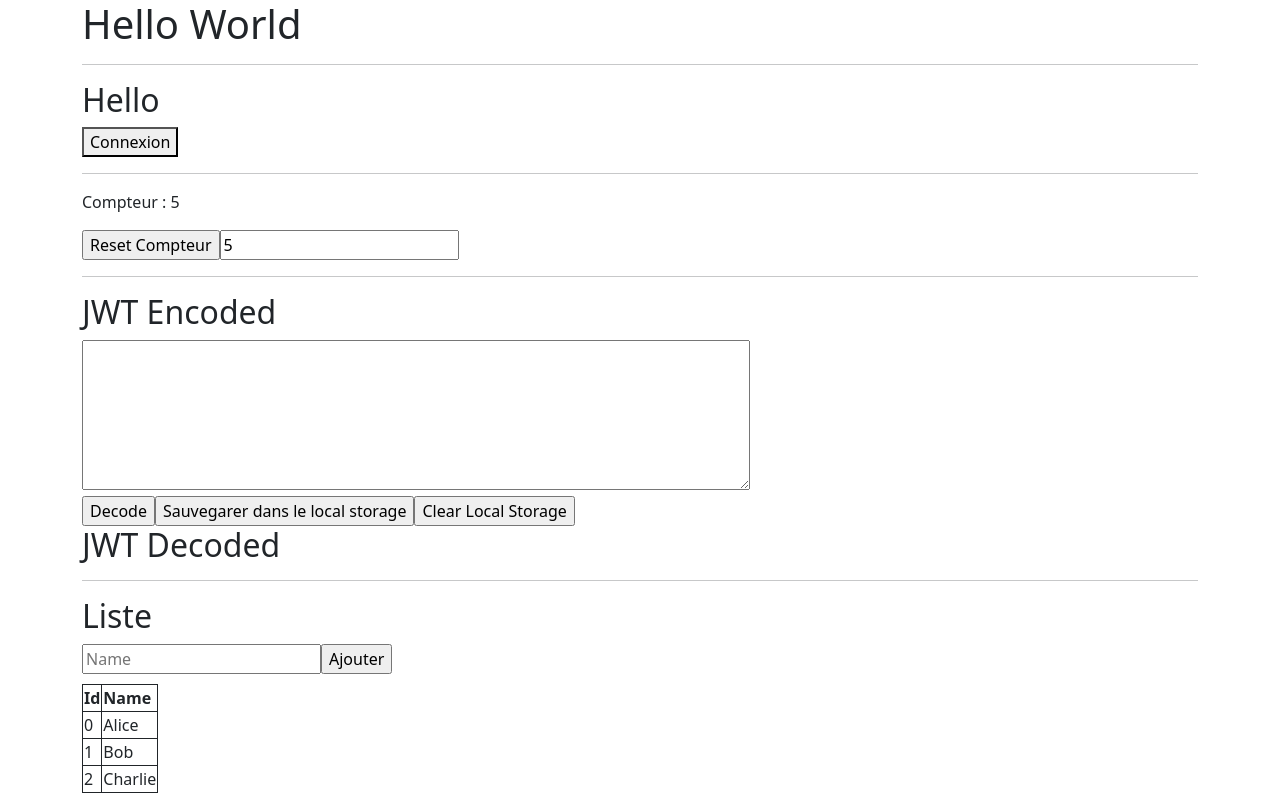
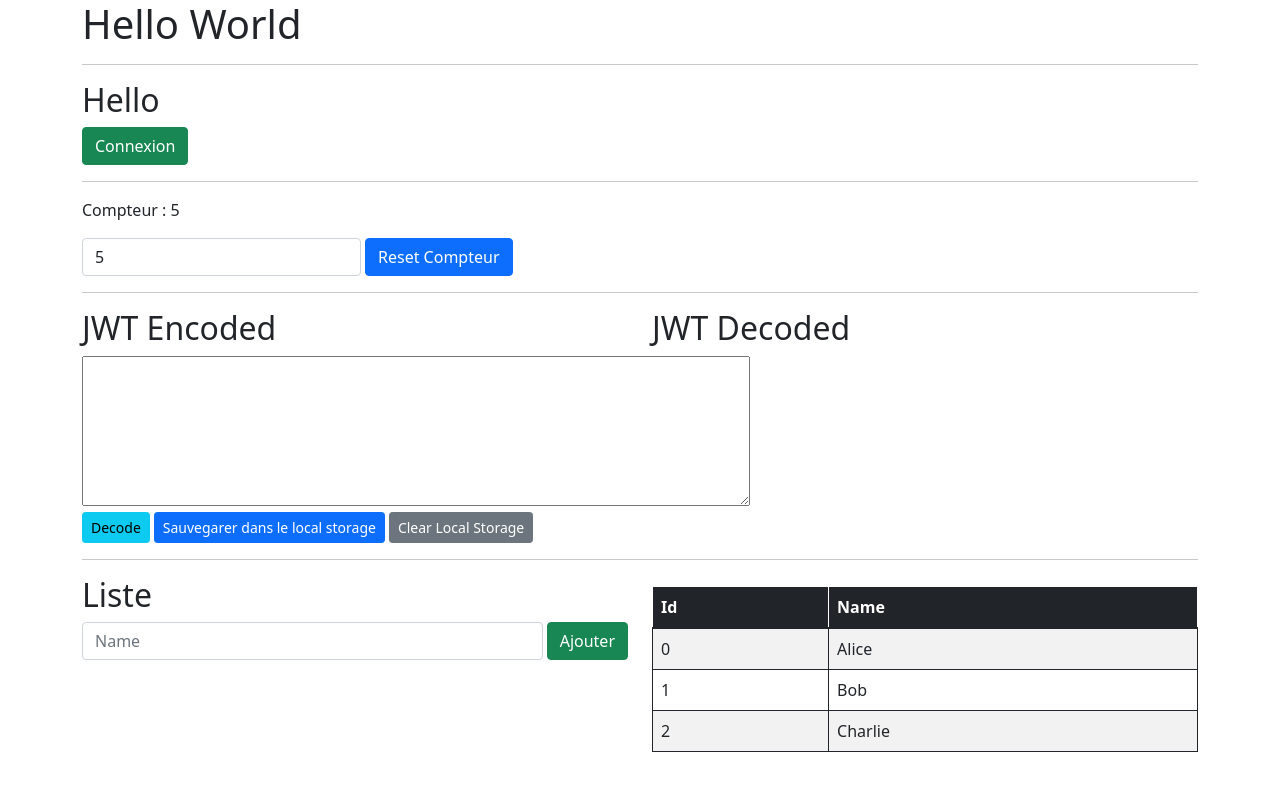
Before and after one commit to MrCookie78/VueJsProject, a Vue app: page / in a window 1280 px wide. Built offline with nearby package versions, Linux system fonts and the light colour scheme.

Commit message:
Ajout des classes bootstrap

```diff
--- a/src/components/CompteurTime.vue
+++ b/src/components/CompteurTime.vue
@@ -14,6 +14,13 @@ function ResetCompteur() {
 
 <template>
   <p>Compteur : {{ compteur }}</p>
-  <input type="button" @click="ResetCompteur()" value="Reset Compteur" />
-  <input type="number" v-model="compteur" />
+  <div class="d-flex">
+    <input type="number" class="form-control me-1 w-25" v-model="compteur" />
+    <input
+      type="button"
+      class="btn btn-primary"
+      @click="ResetCompteur()"
+      value="Reset Compteur"
+    />
+  </div>
 </template>
--- a/src/components/JwtDecode.vue
+++ b/src/components/JwtDecode.vue
@@ -27,21 +27,34 @@ function ClearLocal() {
 </script>
 
 <template>
-  <div>
+  <div class="row">
+    <div class="col-md-6">
       <h2>JWT Encoded</h2>
       <textarea name="jwt" cols="70" rows="6" v-model="jwt_encoded"></textarea>
       <br />
-    <input type="button" @click="Decode()" value="Decode" />
       <input
         type="button"
+        class="btn btn-sm btn-info me-1"
+        @click="Decode()"
+        value="Decode"
+      />
+      <input
+        type="button"
+        class="btn btn-sm btn-primary me-1"
         @click="SaveLocal()"
         value="Sauvegarer dans le local storage"
       />
-    <input type="button" @click="ClearLocal()" value="Clear Local Storage" />
+      <input
+        type="button"
+        class="btn btn-sm btn-secondary me-1"
+        @click="ClearLocal()"
+        value="Clear Local Storage"
+      />
     </div>
 
-  <div>
+    <div class="col-md-6">
       <h2>JWT Decoded</h2>
       <p>{{ claim }}</p>
     </div>
+  </div>
 </template>
--- a/src/components/TableVfor.vue
+++ b/src/components/TableVfor.vue
@@ -26,15 +26,27 @@ function Delete(id) {
 </script>
 
 <template>
-  <div></div>
-
-  <div>
+  <div class="row">
+    <div class="col-md-6">
       <h2>Liste</h2>
-    <input type="text" placeholder="Name" v-model="name" />
-    <input type="button" @click="Add()" value="Ajouter" />
-
-    <table>
-      <thead>
+      <div class="d-flex">
+        <input
+          type="text"
+          class="form-control me-1"
+          placeholder="Name"
+          v-model="name"
+        />
+        <input
+          type="button"
+          class="btn btn-success"
+          @click="Add()"
+          value="Ajouter"
+        />
+      </div>
+    </div>
+    <div class="col-md-6">
+      <table class="table table-striped">
+        <thead class="table-dark">
           <tr>
             <th>Id</th>
             <th>Name</th>
@@ -47,6 +59,7 @@ function Delete(id) {
           </tr>
         </tbody>
       </table>
+    </div>
   </div>
 </template>
 
--- a/src/components/UserAuthentification.vue
+++ b/src/components/UserAuthentification.vue
@@ -15,6 +15,10 @@ function Logout() {
 <template>
   <h2 v-if="!user">Hello</h2>
   <h2 v-if="user">Hello {{ user.nom }}</h2>
-  <button v-if="!user" @click="Login()">Connexion</button>
-  <button v-if="user" @click="Logout()">Deconnexion</button>
+  <button v-if="!user" class="btn btn-success" @click="Login()">
+    Connexion
+  </button>
+  <button v-if="user" class="btn btn-danger" @click="Logout()">
+    Deconnexion
+  </button>
 </template>
```
Lines whose indentation alone changed are shown as unchanged.
